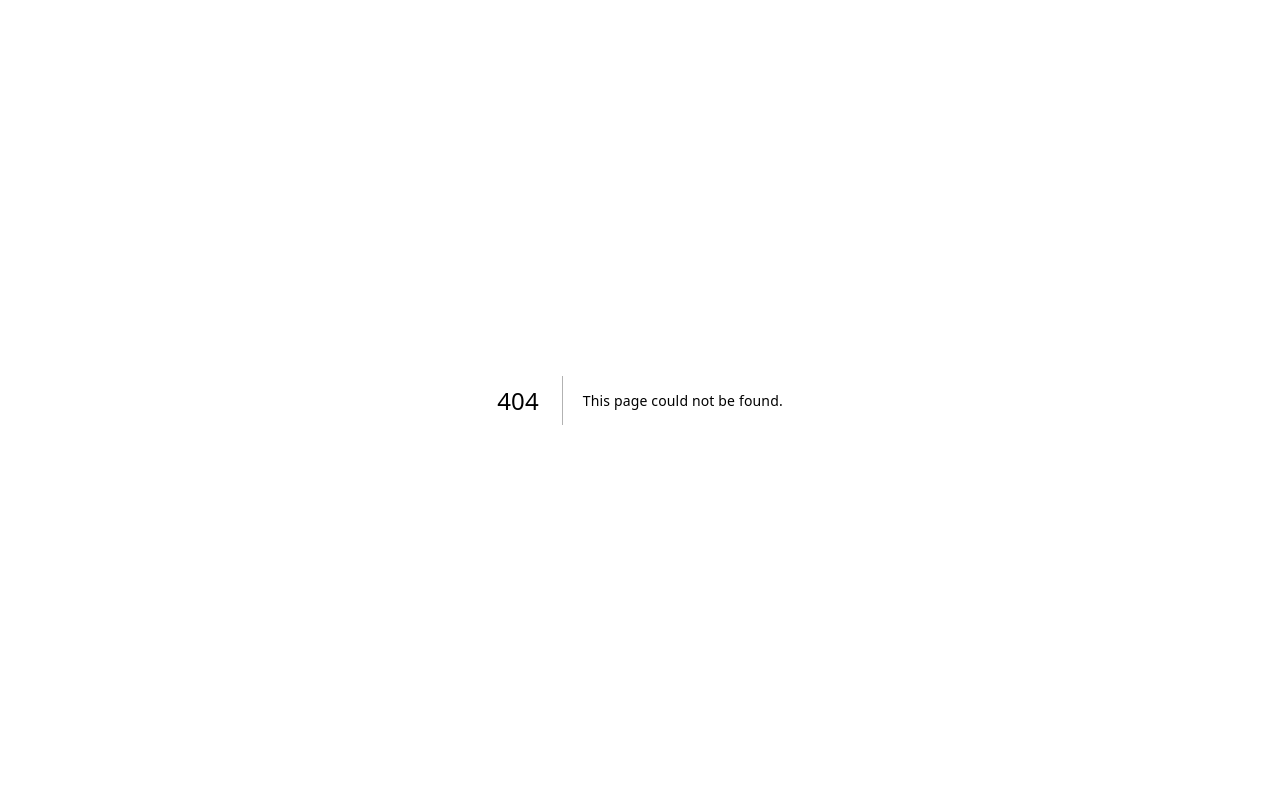
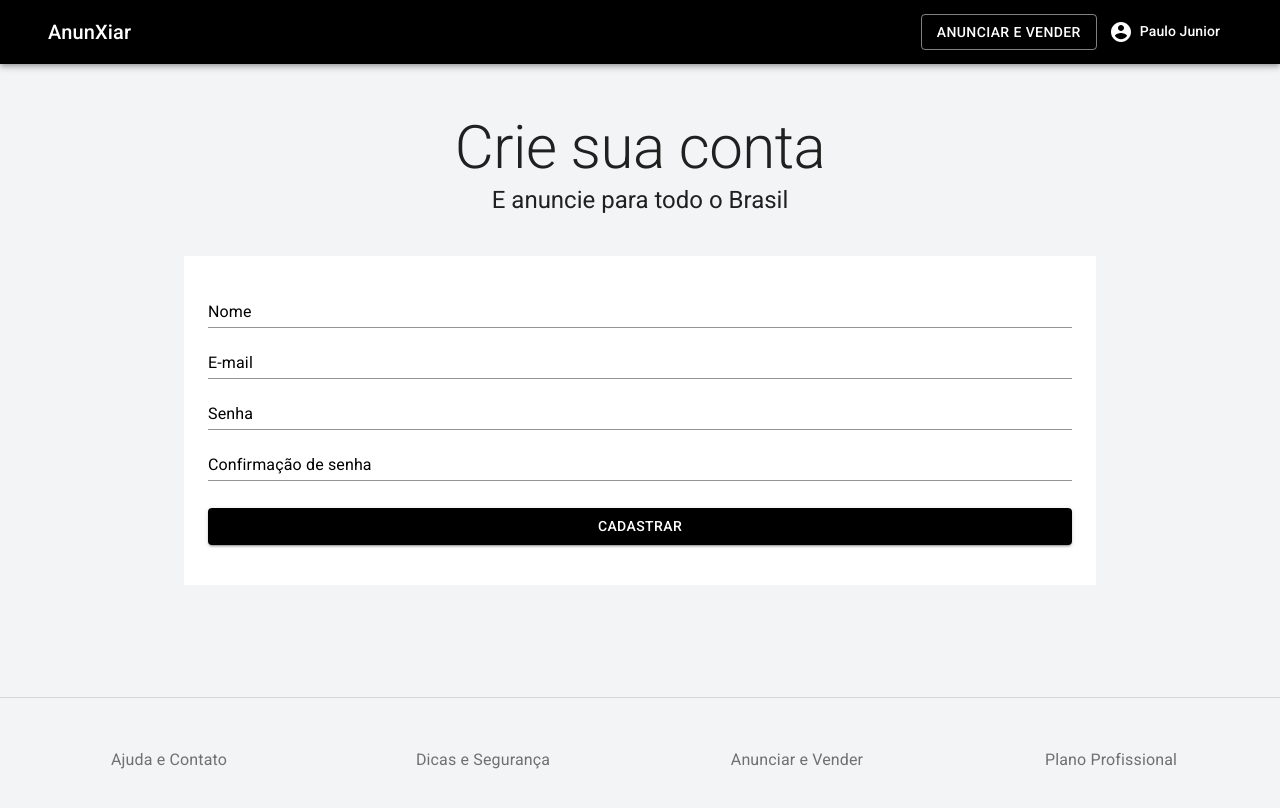
Before and after one commit to paulojrc52/anunxiar, a Next.js app: page /auth/signup in a window 1280 px wide. Before the commit this address had no page. Shown: the top 808 px of the page. Built offline with nearby package versions, Linux system fonts and the light colour scheme.

Commit message:
Adding signup page

```diff
--- /dev/null
+++ b/pages/auth/signup/formValues.js
@@ -0,0 +1,28 @@
+import * as yup from 'yup'
+
+const initialValues = {
+  name: '',
+  email: '',
+  password: '',
+  passwordConf: '',
+}
+
+const validationSchema = yup.object().shape({
+  name: yup.string()
+    .required('Campo obrigatório'),
+  email: yup.string()
+    .email('Digite um e-mail válido')
+    .required('Campo obrigatório'),
+  password: yup.string()
+    .min(6, 'Mínimo de 6 caracteres')
+    .required('Campo obrigatório'),
+  passwordConf: yup.string()
+    .required('Campo obrigatório')
+    .oneOf([yup.ref('password'), null], 'As senhas precisam ser iguais'),
+
+})
+
+export {
+  initialValues,
+  validationSchema,
+}
--- /dev/null
+++ b/pages/auth/signup/index.js
@@ -0,0 +1,132 @@
+import { Formik } from 'formik'
+
+import {
+  Box,
+  Container,
+  FormControl,
+  FormHelperText,
+  Input,
+  InputLabel,
+  Button,
+  Typography,
+} from '@material-ui/core'
+
+import TemplateDefault from '../../../src/templates/Default'
+import TitleHead from '../../../src/components/TitleHead'
+import useStyles from './styles'
+import { initialValues, validationSchema } from './formValues'
+
+const Signup = () => {
+const classes = useStyles()
+
+ return(
+    <TemplateDefault>
+      <TitleHead
+        title='Crie sua conta'
+        variant='h2'
+        subtitle={
+          <>
+            <Typography component='h5' variant='h5' align='center' color='textPrimary'>
+              E anuncie para todo o Brasil
+            </Typography>
+          </>
+        }
+      />
+
+      <Container maxWidth='md'>
+        <Box className={classes.box}>
+          <Formik
+            initialValues={initialValues}
+            validationSchema={validationSchema}
+            onSubmit={(values) => {
+              console.log('Ok, form enviado', values)
+            }}
+          >
+            {
+              ({
+                touched,
+                values,
+                errors,
+                handleChange,
+                handleSubmit,
+              }) => {
+
+                return(
+                  <form onSubmit={handleSubmit}>
+                    <FormControl error={errors.name && touched.name} fullWidth>
+                      <InputLabel className={classes.inputLabel}>Nome</InputLabel>
+                      <Input
+                        name='name'
+                        value={values.name}
+                        onChange={handleChange}
+                      />
+
+                      <FormHelperText>
+                        {errors.name && touched.name ? errors.name : null}
+                      </FormHelperText>
+                    </FormControl>
+
+                    <FormControl error={errors.email && touched.email} fullWidth>
+                      <InputLabel className={classes.inputLabel}>E-mail</InputLabel>
+                      <Input
+                        name='email'
+                        type='email'
+                        value={values.email}
+                        onChange={handleChange}
+                      />
+
+                      <FormHelperText>
+                        {errors.email && touched.email ? errors.email : null}
+                      </FormHelperText>
+                    </FormControl>
+
+                    <FormControl error={errors.password && touched.password} fullWidth>
+                      <InputLabel className={classes.inputLabel}>Senha</InputLabel>
+                      <Input
+                        name='password'
+                        type='password'
+                        value={values.password}
+                        onChange={handleChange}
+                      />
+
+                      <FormHelperText>
+                        {errors.password && touched.password ? errors.password : null}
+                      </FormHelperText>
+                    </FormControl>
+
+                    <FormControl error={errors.passwordConf && touched.passwordConf} fullWidth>
+                      <InputLabel className={classes.inputLabel}>Confirmação de senha</InputLabel>
+                      <Input
+                        name='passwordConf'
+                        type='password'
+                        value={values.passwordConf}
+                        onChange={handleChange}
+                      />
+                      <FormHelperText>
+                        {errors.passwordConf && touched.passwordConf ? errors.passwordConf : null}
+                      </FormHelperText>
+                    </FormControl>
+
+                    <Button
+                      type='submit'
+                      variant='contained'
+                      color='primary'
+                      fullWidth
+                      className={classes.submit}
+                    >
+                      Cadastrar
+                    </Button>
+                  </form>
+                )
+              }
+
+            }
+          </Formik>
+        </Box>
+      </Container>
+    </TemplateDefault>
+  )
+
+}
+
+export default Signup
--- /dev/null
+++ b/pages/auth/signup/styles.js
@@ -0,0 +1,17 @@
+import { makeStyles } from '@material-ui/core/styles'
+
+const useStyles = makeStyles((theme) => ({
+  box: {
+    backgroundColor: theme.palette.background.white,
+    padding: theme.spacing(3)
+  },
+  inputLabel: {
+    fontWeight: 400,
+    color: theme.palette.primary.main
+  },
+  submit: {
+    margin: theme.spacing(3,0,2),
+  },
+}))
+
+export default useStyles
```
